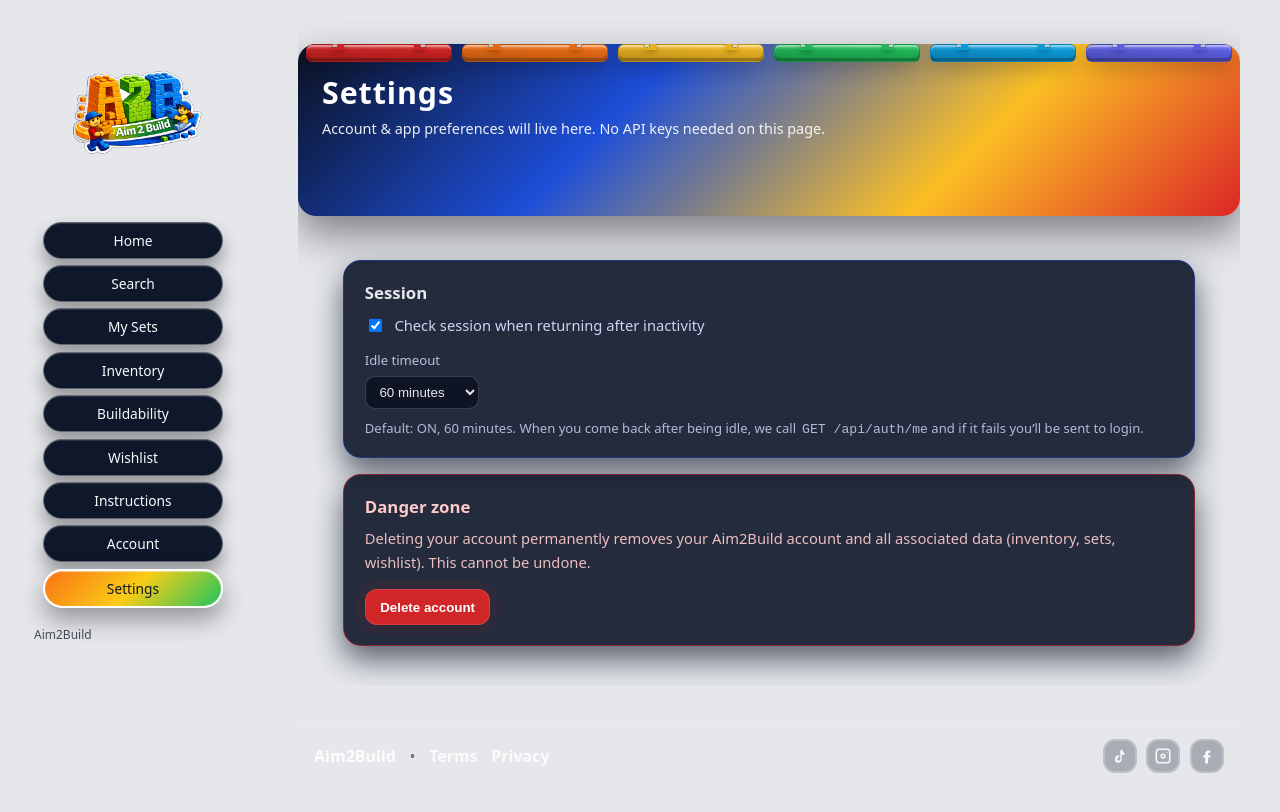
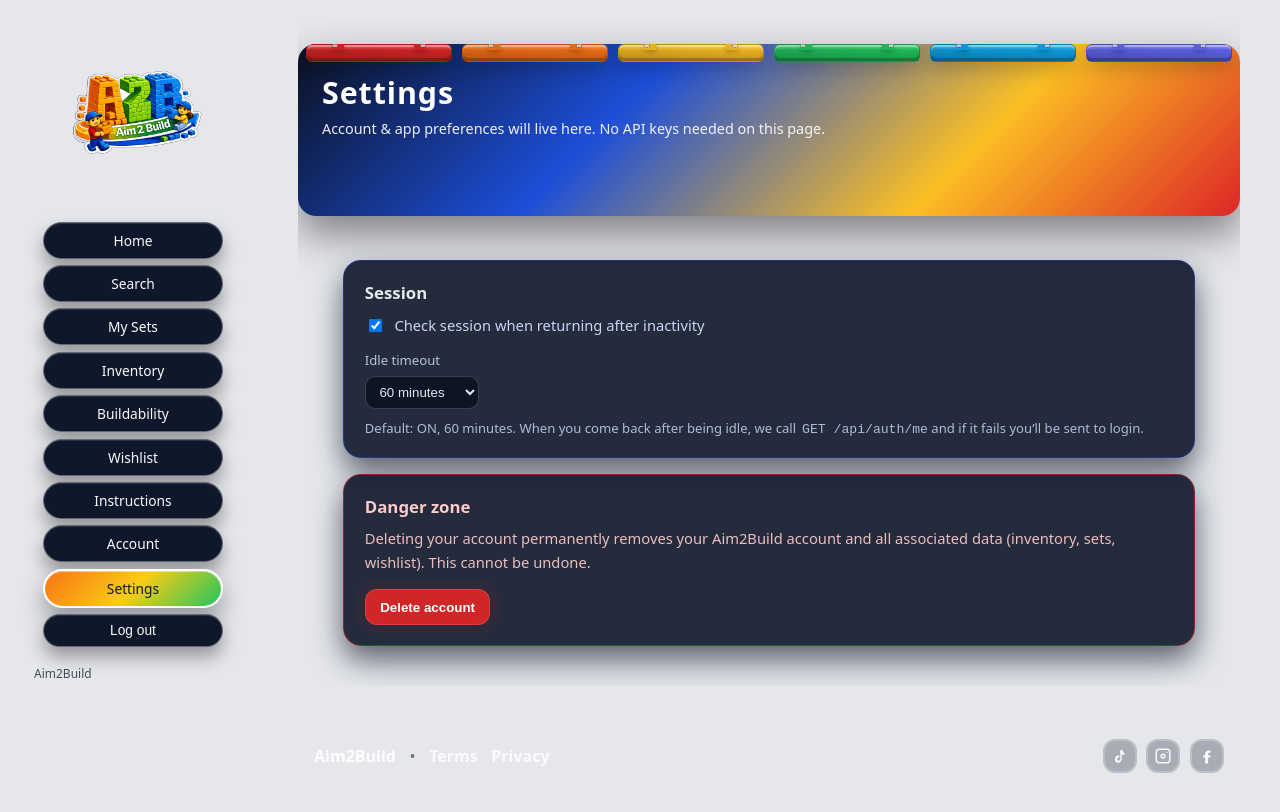
Before and after one commit to andycann44/aim2build-app, a React (Vite) app in the folder frontend/: page /settings in a window 1280 px wide. Shown: the top 812 px of the page. Built offline with nearby package versions, Linux system fonts and the light colour scheme; no server answers; sample sign-in values are in the browser's storage; what @capacitor/core would draw is missing.

Commit message:
Add sidebar logout button (only when logged in)

```diff
--- a/frontend/src/App.tsx
+++ b/frontend/src/App.tsx
@@ -3,7 +3,7 @@ import { Routes, Route, NavLink, Navigate, useNavigate } from "react-router-dom"
 import StagingBanner from "./components/StagingBanner";
 
 
-import Footer from "./components/Footer";import HomePage from "./pages/HomePage";
+import Footer from "./components/Footer"; import HomePage from "./pages/HomePage";
 import SearchPage from "./pages/SearchPage";
 import MySetsPage from "./pages/MySetsPage";
 import InventoryPage from "./pages/InventoryPage";
@@ -26,6 +26,7 @@ import SetPartsPage from "./pages/SetPartsPage";
 import AccountPage from "./pages/AccountPage";
 import SettingsPage from "./pages/SettingsPage";
 import ResetPasswordPage from "./pages/ResetPasswordPage";
+import { isLoggedIn, logoutNow } from "./utils/auth";
 
 import AdminPage from "./pages/AdminPage";
 import DebugCatalogImagesPage from "./pages/DebugCatalogImagesPage";
@@ -114,6 +115,19 @@ export default function App() {
               <span>Settings</span>
               <span className="app-nav-link-indicator">›</span>
             </NavLink>
+            {isLoggedIn() && (
+              <button
+                type="button"
+                className="app-nav-link"
+                onClick={() => {
+                  logoutNow();
+                  window.location.href = "/account?mode=login&reason=logout";
+                }}
+              >
+                <span>Log out</span>
+                <span className="app-nav-link-indicator">›</span>
+              </button>
+            )}
           </nav>
 
           <div className="app-sidebar-footer">Aim2Build</div>
--- a/frontend/src/utils/auth.ts
+++ b/frontend/src/utils/auth.ts
@@ -77,3 +77,23 @@ export function clearAuth() {
     emitAuthChanged();
   }
 }
+export function isLoggedIn(): boolean {
+  return !!getToken();
+}
+
+function clearDiscoverCache() {
+  try {
+    for (const k of Object.keys(localStorage)) {
+      if (k.startsWith("a2b:buildability:discover:")) {
+        localStorage.removeItem(k);
+      }
+    }
+  } catch {
+    // ignore
+  }
+}
+
+export function logoutNow() {
+  clearAuth();
+  clearDiscoverCache();
+}
```
